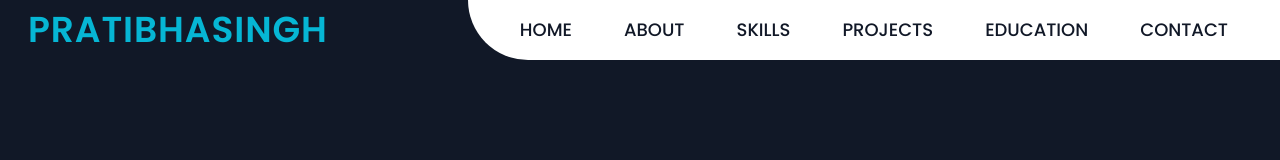
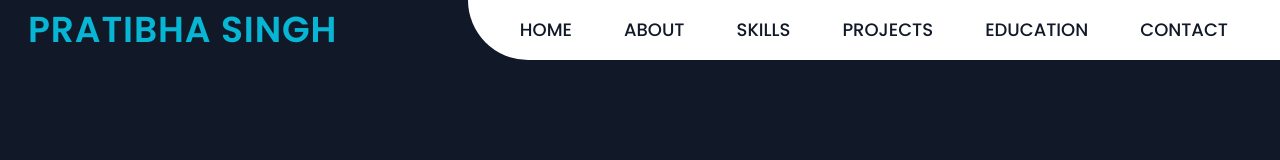
Before and after one commit to pratibha-singh13/Portfolio, a React (Vite) app: page / in a window 1280 px wide. Shown: the top 160 px of the page. Built offline with nearby package versions, Linux system fonts and the light colour scheme.

Commit message:
Completed

```diff
--- a/src/components/Navbar.jsx
+++ b/src/components/Navbar.jsx
@@ -26,6 +26,7 @@ const Navbar = () => {
         <div className="mx-7">
           <h4 className="text-4xl font-extrabold tracking-wide uppercase">
             <span className="text-cyan-500">Pratibha</span>
+            <b> </b>
             <span className="text-cyan-500">Singh</span>
           </h4>
         </div>
```
